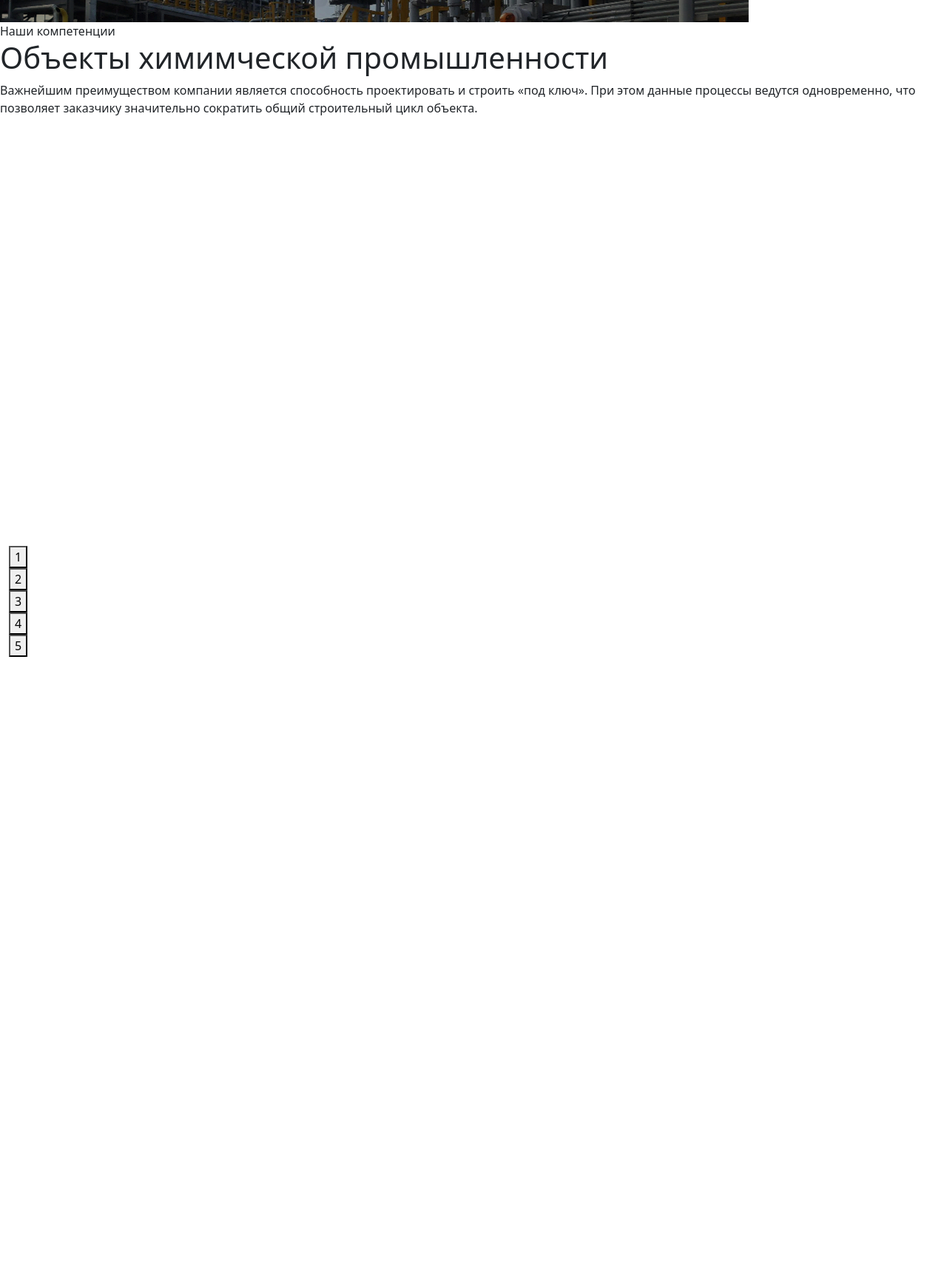
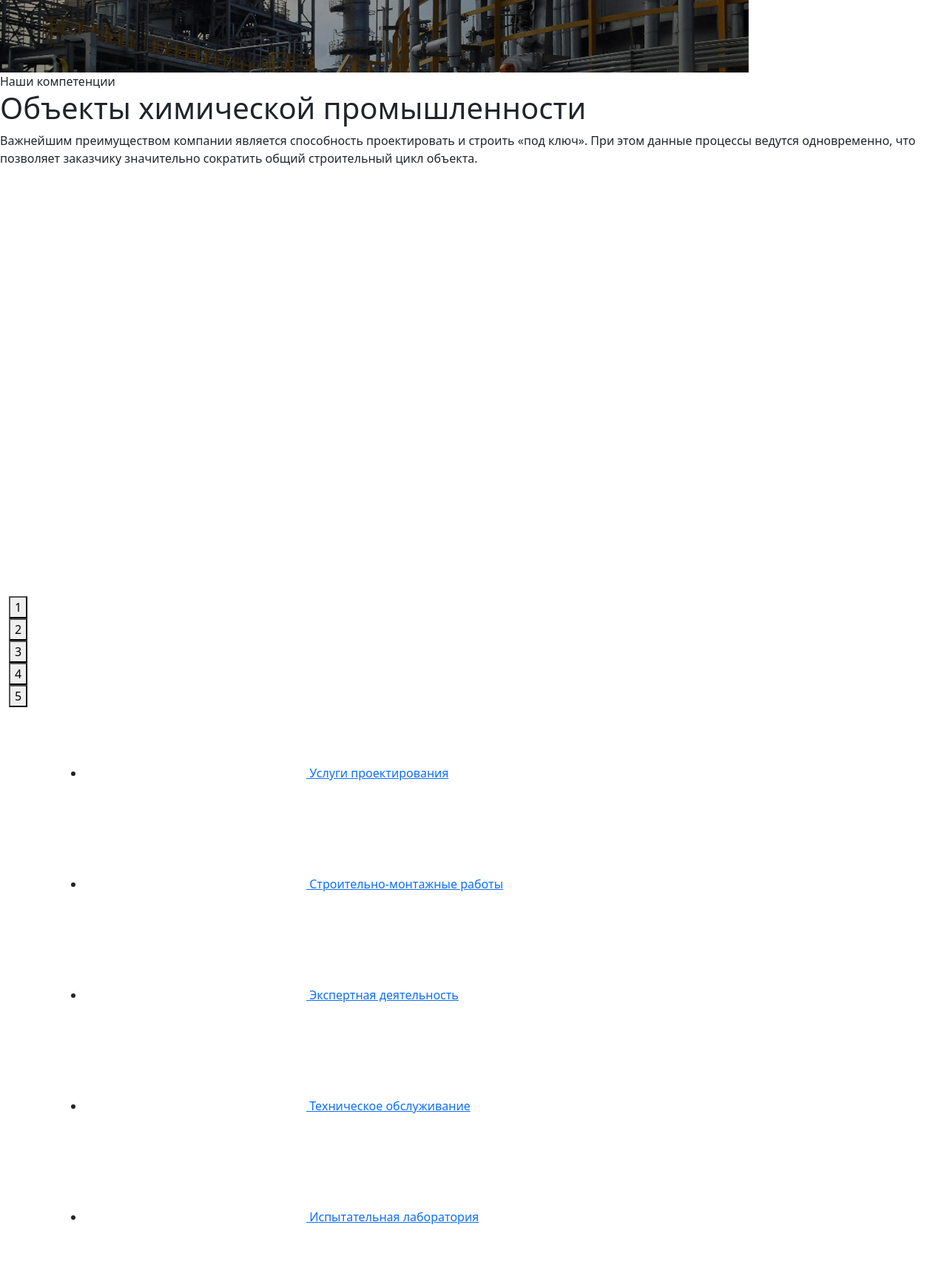
Before and after one commit to OlgaKukareko/Test_task, a website: page index.html in a window 1280 px wide. Shown: the part 640-2365 px from the top of the page at 74% size. Before the commit the page ends 1544 px from the top, so only its background shows below. Drawn offline with nearby package versions, Linux system fonts and the light colour scheme.

Commit message:
feat: add bootstrap classes, create services section

```diff
--- a/index.html
+++ b/index.html
@@ -12,22 +12,26 @@
 </head>
 
 <body>
-    <header class="page-header container-fluid">
-        <div class="row">
-            <a href="/index.html" class="header__logo">
+    <header class="page-header">
+        <div class="container">
+            <div class="row d-flex justify-content-between">
+                <a href="/index.html" class="header__logo col-md-3  d-flex flex-row align-items-center">
                     <img class="logo__image" src="/src/images/logo.png" alt="logo">
                     <div class="logo__text">
                         <h4 class="logo__title color-primary">Логотип</h4>
                         <span class="logo__subtitle">Инжиниринговая компания</span>
                     </div>
                 </a>
-            <div class="header__content">
-                <div class="header__contacts">
-                    <span></span>
-                    <a href="tel:+3750222231010">
+                <div class="header__content col-md-3">
+                    <div class="header__contacts d-flex flex-column align-items-end">
+                        <span class="header__contacts-title">Консультации и заказ услуг</span>
+                        <a class="header__contacts-phone" href="tel:+3750222231010">
+                            <svg class="icon gallery__icon">
+                                <use xlink:href="./src/images/sprite.svg#phone"></use>
+                            </svg>
                             +375 (0222) 23-10-10
                         </a>
-                    <a href="mailto:">
+                        <a class="header__contacts-email" href="mailto:">
                             Написать нам
                         </a>
                     </div>
@@ -36,6 +40,7 @@
                         <label for="search">
                             <i class="fa fa-search color-primary" aria-hidden="true"></i>
                         </label>
+                    </div>
                 </div>
             </div>
         </div>
@@ -74,7 +79,7 @@
                     <img class="slider__image" src="/src/images/slider-image-1.jpeg" alt="slider-image">
                     <div class="slider__wrapper">
                         <span>Наши компетенции</span>
-                        <h1>Объекты химимческой промышленности</h1>
+                        <h1>Объекты химической промышленности</h1>
                         <p>Важнейшим преимуществом компании является способность проектировать и строить «под ключ». При этом данные процессы ведутся одновременно, что позволяет заказчику значительно сократить общий строительный цикл объекта.</p>
                     </div>
                 </div>
@@ -82,7 +87,7 @@
                     <img class="slider__image" src="/src/images/slider-image-2.jpeg" alt="slider-image">
                     <div class="slider__wrapper">
                         <span>Наши компетенции</span>
-                        <h1>Объекты химимческой промышленности</h1>
+                        <h1>Объекты химической промышленности</h1>
                         <p>Важнейшим преимуществом компании является способность проектировать и строить «под ключ». При этом данные процессы ведутся одновременно, что позволяет заказчику значительно сократить общий строительный цикл объекта.</p>
                     </div>
                 </div>
@@ -90,7 +95,7 @@
                     <img class="slider__image" src="/src/images/slider-image-3.jpeg" alt="slider-image">
                     <div class="slider__wrapper">
                         <span>Наши компетенции</span>
-                        <h1>Объекты химимческой промышленности</h1>
+                        <h1>Объекты химической промышленности</h1>
                         <p>Важнейшим преимуществом компании является способность проектировать и строить «под ключ». При этом данные процессы ведутся одновременно, что позволяет заказчику значительно сократить общий строительный цикл объекта.</p>
                     </div>
                 </div>
@@ -98,7 +103,7 @@
                     <img class="slider__image" src="/src/images/slider-image-4.jpeg" alt="slider-image">
                     <div class="slider__wrapper">
                         <span>Наши компетенции</span>
-                        <h1>Объекты химимческой промышленности</h1>
+                        <h1>Объекты химической промышленности</h1>
                         <p>Важнейшим преимуществом компании является способность проектировать и строить «под ключ». При этом данные процессы ведутся одновременно, что позволяет заказчику значительно сократить общий строительный цикл объекта.</p>
                     </div>
                 </div>
@@ -106,14 +111,59 @@
                     <img class="slider__image" src="/src/images/slider-image-5.jpeg" alt="slider-image">
                     <div class="slider__wrapper">
                         <span>Наши компетенции</span>
-                        <h1>Объекты химимческой промышленности</h1>
+                        <h1>Объекты химической промышленности</h1>
                         <p>Важнейшим преимуществом компании является способность проектировать и строить «под ключ». При этом данные процессы ведутся одновременно, что позволяет заказчику значительно сократить общий строительный цикл объекта.</p>
                     </div>
                 </div>
                 <!--Добавлены сторонние картинки для визуального эффекта-->
             </div>
         </section>
-        <section id="services"></section>
+        <section id="services">
+            <div class="services__gallery container">
+                <ul class="gallery__list">
+                    <li class="gallery__item">
+                        <a href="" class="gallery__link">
+                            <svg class="icon gallery__icon">
+                                <use xlink:href="./src/images/sprite.svg#services-design-icon"></use>
+                            </svg>
+                            Услуги проектирования
+                        </a>
+                    </li>
+                    <li class="gallery__item">
+                        <a href="" class="gallery__link">
+                            <svg class="icon gallery__icon">
+                                <use xlink:href="./src/images/sprite.svg#сonstruction-work-icon"></use>
+                            </svg>
+                            Строительно-монтажные работы
+                        </a>
+                    </li>
+                    <li class="gallery__item">
+                        <a href="" class="gallery__link">
+                            <svg class="icon gallery__icon">
+                                <use xlink:href="./src/images/sprite.svg#expert-activity-icon"></use>
+                            </svg>
+                            Экспертная деятельность
+                        </a>
+                    </li>
+                    <li class="gallery__item">
+                        <a href="" class="gallery__link">
+                            <svg class="icon gallery__icon">
+                                <use xlink:href="./src/images/sprite.svg#technical-service-icon"></use>
+                            </svg>
+                            Техническое обслуживание
+                        </a>
+                    </li>
+                    <li class="gallery__item">
+                        <a href="" class="gallery__link">
+                            <svg class="icon gallery__icon">
+                                <use xlink:href="/src/images/sprite.svg#testing-laboratory-icon"></use>
+                              </svg>
+                            Испытательная лаборатория
+                        </a>
+                    </li>
+                </ul>
+            </div>
+        </section>
         <section id="objects"></section>
         <section id="purchases"></section>
         <section id="partners"></section>
```
Lines whose indentation alone changed are shown as unchanged.
